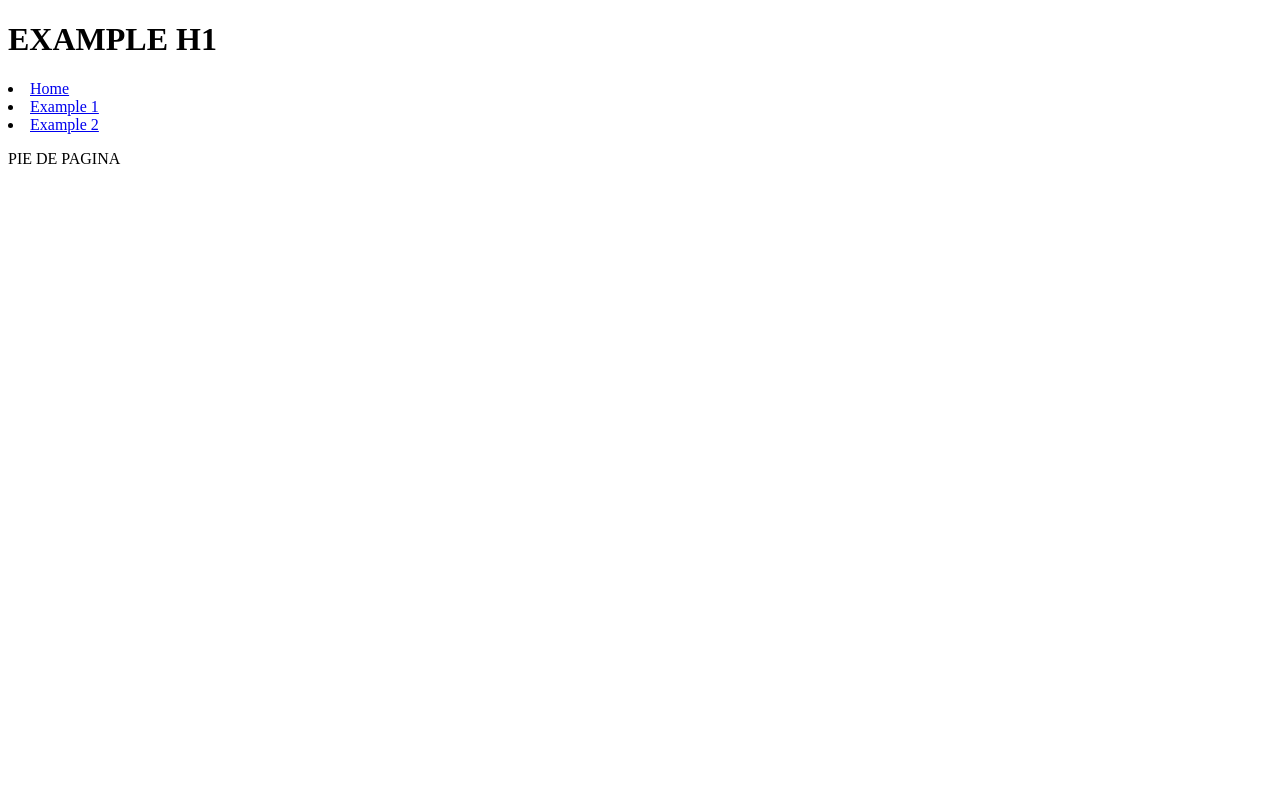
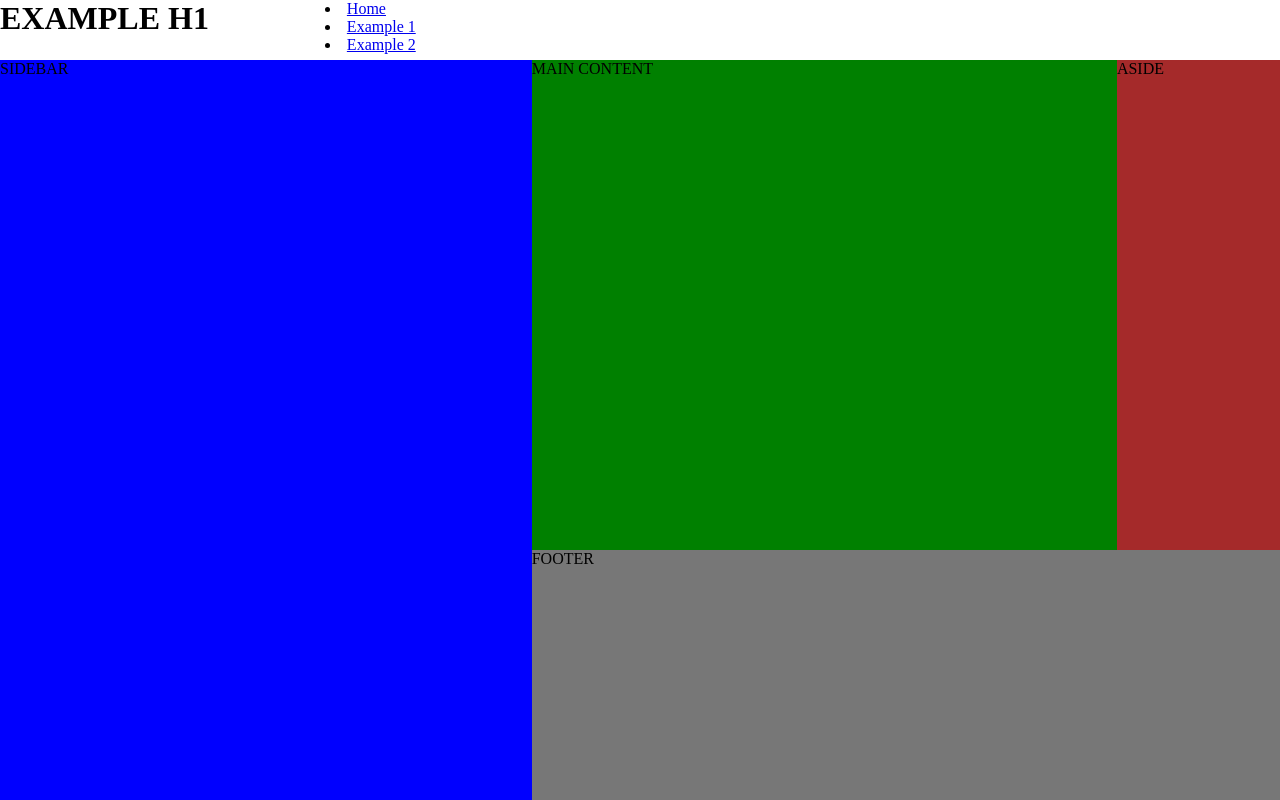
Before and after one commit to sle41/23a-Grid, a plain HTML site: page pages/example-1/example1.html in a window 1280 px wide. Drawn offline with Linux system fonts and the light colour scheme.

Commit message:
Grid area web layout

```diff
--- /dev/null
+++ b/CSS/example1.css
@@ -0,0 +1,42 @@
+*   {
+    padding: 0;
+    margin: 0;
+    box-sizing: border-box;
+}
+
+
+body    {
+    display: grid;
+    height: 100vh;
+    grid-template-areas:
+    'header     header   header     header  header  header   header'
+    'sidebar    sidebar  main       main    main    main     aside'
+    'sidebar    sidebar  footer     footer  footer  footer  footer';
+    grid-template-rows: 60px 1fr 250px;
+}
+.header {
+    background-color: salmon;
+    grid-area: header;
+    height: 60px;
+}
+
+.sidebar    {
+    background-color: blue;
+    grid-area: sidebar;
+}
+
+.main   {
+    background-color: green;
+    grid-area: main;
+}
+
+.aside  {
+    background-color: brown;
+    grid-area: aside;
+}
+
+.footer {
+    background-color: #777;
+    grid-area: footer;
+    height: 250px;
+}
--- a/pages/example-1/example1.html
+++ b/pages/example-1/example1.html
@@ -5,6 +5,7 @@
     <meta http-equiv="X-UA-Compatible" content="IE=edge">
     <meta name="viewport" content="width=device-width, initial-scale=1.0">
     <title>Example 1</title>
+    <link rel="stylesheet" href="/CSS/example1.css">
 </head>
 <body>
     <h1>EXAMPLE H1</h1>
@@ -15,8 +16,17 @@
             <li><a href="/pages/example-2/example2.html">Example 2</a></li>
         </nav>
     </header>
-    <footer>
-        <p>PIE DE PAGINA</p>
+    <aside class="sidebar">
+        SIDEBAR
+    </aside>
+    <main class="main">
+        MAIN CONTENT
+    </main>
+    <aside class="aside">
+        ASIDE
+    </aside>
+    <footer class="footer">
+        FOOTER
     </footer>
 </body>
 </html>
```
Also changed, not shown: CSS/style.css (+25 -0 lines), index.html (+9 -2 lines).
